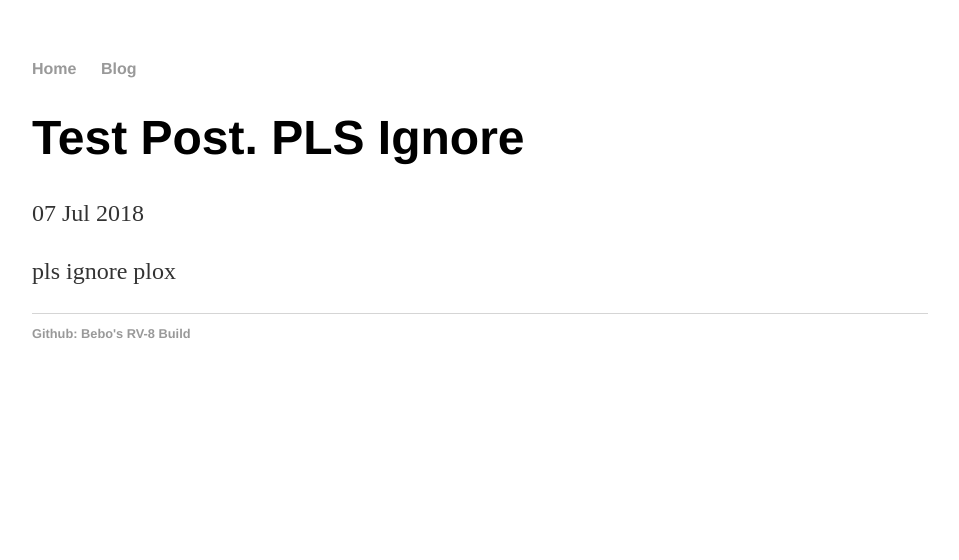
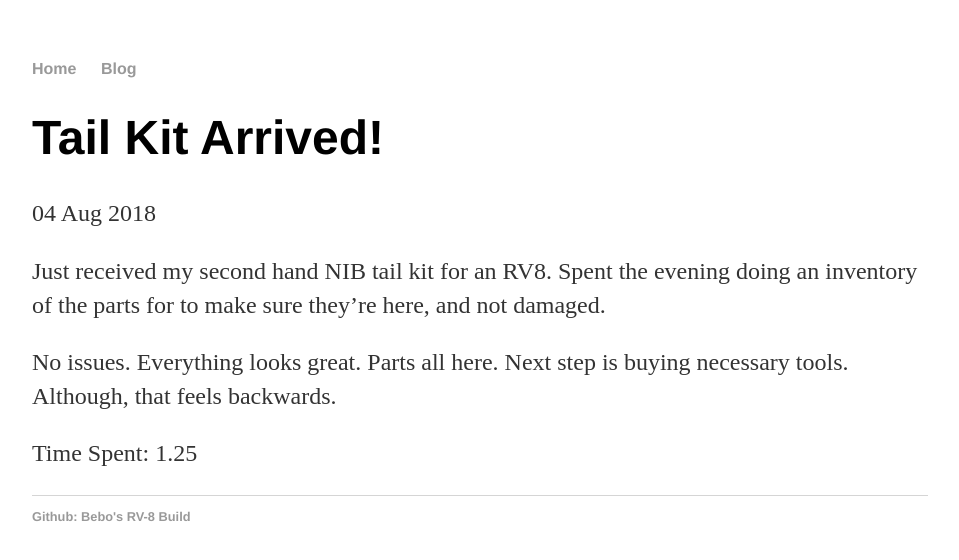
Before and after one commit to thebebo/bebo-rv8, a Jekyll site: the page built from _posts/2018-08-07-Test-Post-Pls-Ignore.md, in a window 1280 px wide. Shown: the top 560 px of the page, without its empty margins (160-1119 px from the left). Built offline with Jekyll 4.4.1, drawn with Linux system fonts in a browser that asks for light colours.

Commit message:
Updated inventory

```diff
--- a/_posts/2018-08-07-Test-Post-Pls-Ignore.md
+++ b/_posts/2018-08-07-Test-Post-Pls-Ignore.md
@@ -1,7 +1,11 @@
 ---
 layout: post
-title: "Test Post. PLS Ignore"
-date: 2018-07-07
+title: "Tail Kit Arrived!"
+date: 2018-08-04
 ---
 
-pls ignore plox
+Just received my second hand NIB tail kit for an RV8. Spent the evening doing an inventory of the parts for to make sure they're here, and not damaged.
+
+No issues. Everything looks great. Parts all here. Next step is buying necessary tools. Although, that feels backwards.
+
+Time Spent: 1.25
```
